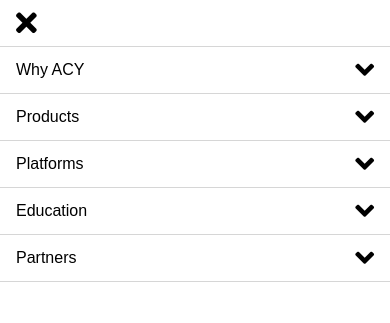
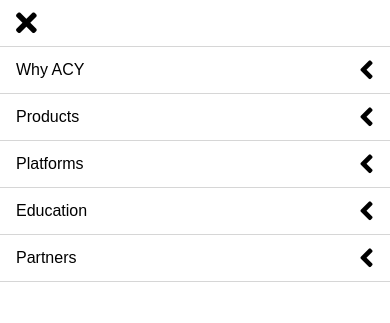
Before and after one commit to roychen3/mock-ACYSecurities-web, a React (Create React App) app: page / in a window 390 px wide. Both pictures are taken after a click on the icon 15 px from the left and 26 px from the top of the page. Shown: the top 323 px of the page. Built offline with nearby package versions, Linux system fonts and the light colour scheme.

Commit message:
Adjust Icon

```diff
--- a/src/component/Menu.js
+++ b/src/component/Menu.js
@@ -27,7 +27,7 @@ padding: 6px 0 6px;
 `
 const StyledSideMenuIcon = styled.i`
 font-size: 30px;
-transform: rotate(${({ subMenuListIsOpen }) => subMenuListIsOpen ? '180deg' : '0deg'});
+transform: rotate(${({ subMenuListIsOpen }) => subMenuListIsOpen ? '-90deg' : '0deg'});
 transition: transform 0.3s linear;
 
 &:hover {
@@ -45,7 +45,7 @@ const SideMenuItem = ({ text, list, level }) => {
                 {list.length > 0 &&
                     <StyledFontAwesomeIconButton onClick={() => setSubMenuListIsOpen(preValue => !preValue)}>
                         <StyledSideMenuIcon
-                            className="fas fa-angle-down"
+                            className="fas fa-angle-left"
                             subMenuListIsOpen={subMenuListIsOpen}
                         />
                     </StyledFontAwesomeIconButton>
@@ -126,7 +126,6 @@ export const SideMenu = ({ isOpen, onClose, list }) => {
     useEffect(() => {
         menuShadowRef.current.addEventListener('click', onClose)
     }, [])
-
 
 
     useEffect(() => {
```
